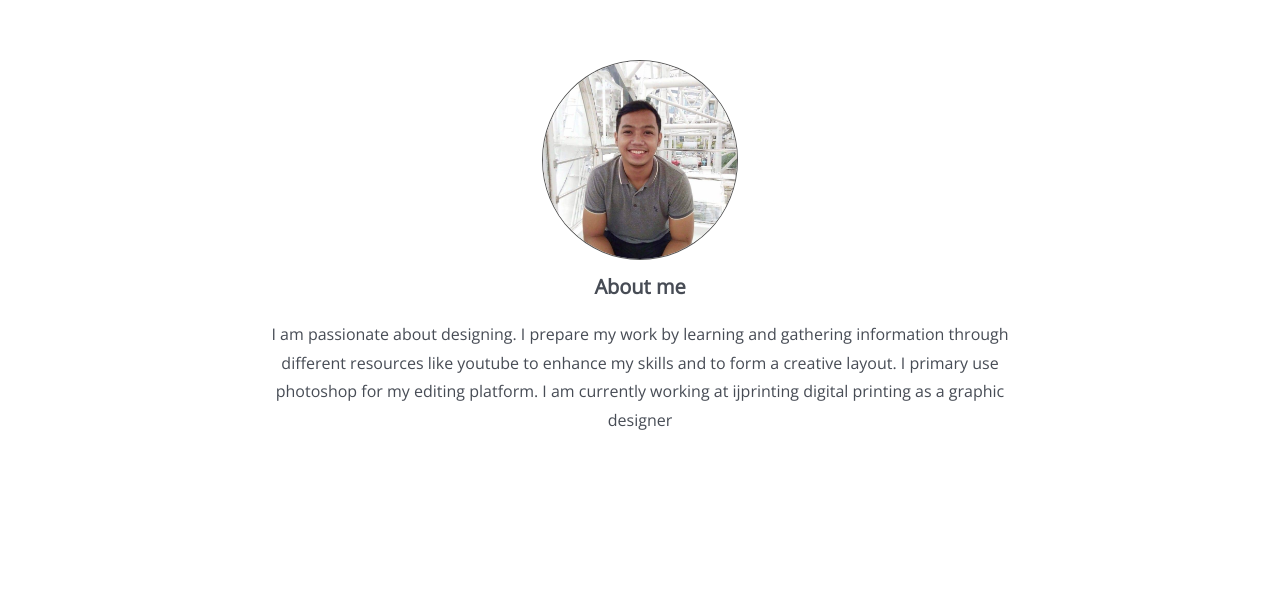
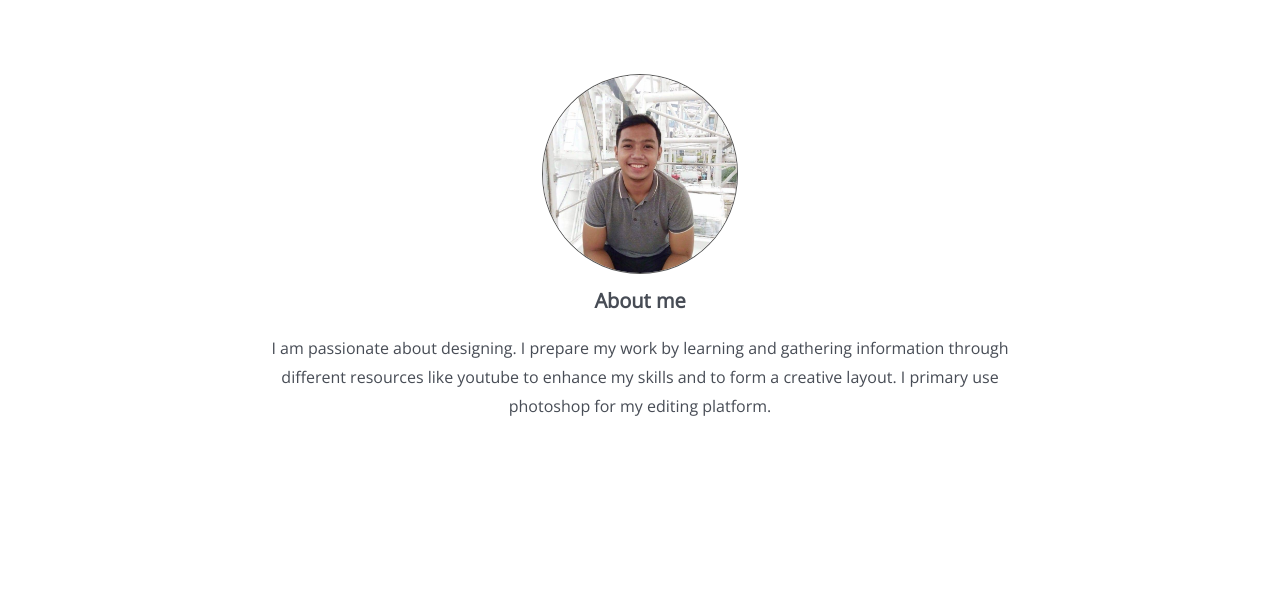
Before and after one commit to viltech-sites/Jaspher-Portfolio, a plain HTML site: page index.html in a window 1280 px wide. Shown: the part 3486-4088 px from the top of the page. Drawn offline with nearby package versions, Linux system fonts and the light colour scheme.

Commit message:
Update index.html

```diff
--- a/index.html
+++ b/index.html
@@ -148,7 +148,7 @@ the taste and preferences of the customers.
     <h1>About me</h1>
     <h4>I am passionate about designing. I prepare my work by learning and gathering information
   through different resources like youtube to enhance my skills and to form a creative layout.
-    I primary use photoshop for my editing platform. I am currently working at ijprinting digital printing as a graphic designer</h4>
+    I primary use photoshop for my editing platform.</h4>
 </div>
 
 <div class="footer">
```
